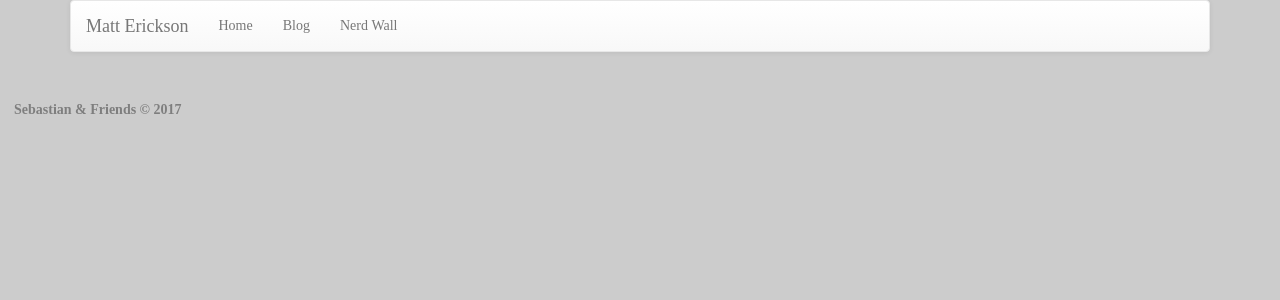
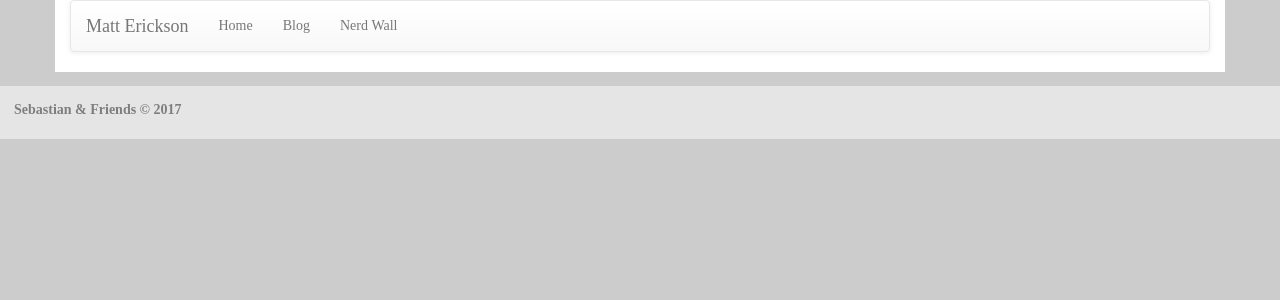
Before and after one commit to MatthewErickson/Hades, a Django app: template hades/templates/hades/base.html in a window 1280 px wide. Shown: the top 300 px of the page. Run offline with Django 3.2, Linux system fonts and the light colour scheme; the template is opened without the code that fills it, so the values that code supplies are empty; some libraries are stand-ins or nearby versions.

Commit message:
container background white

```diff
--- a/hades/static/hades/css/main.css
+++ b/hades/static/hades/css/main.css
@@ -9,6 +9,10 @@ body {
 	width: 100%;
 	height: 100%;
 	overflow-x: hidden;
+	background: white;
+}
+
+.container {
 	background: white;
 }
 
```
